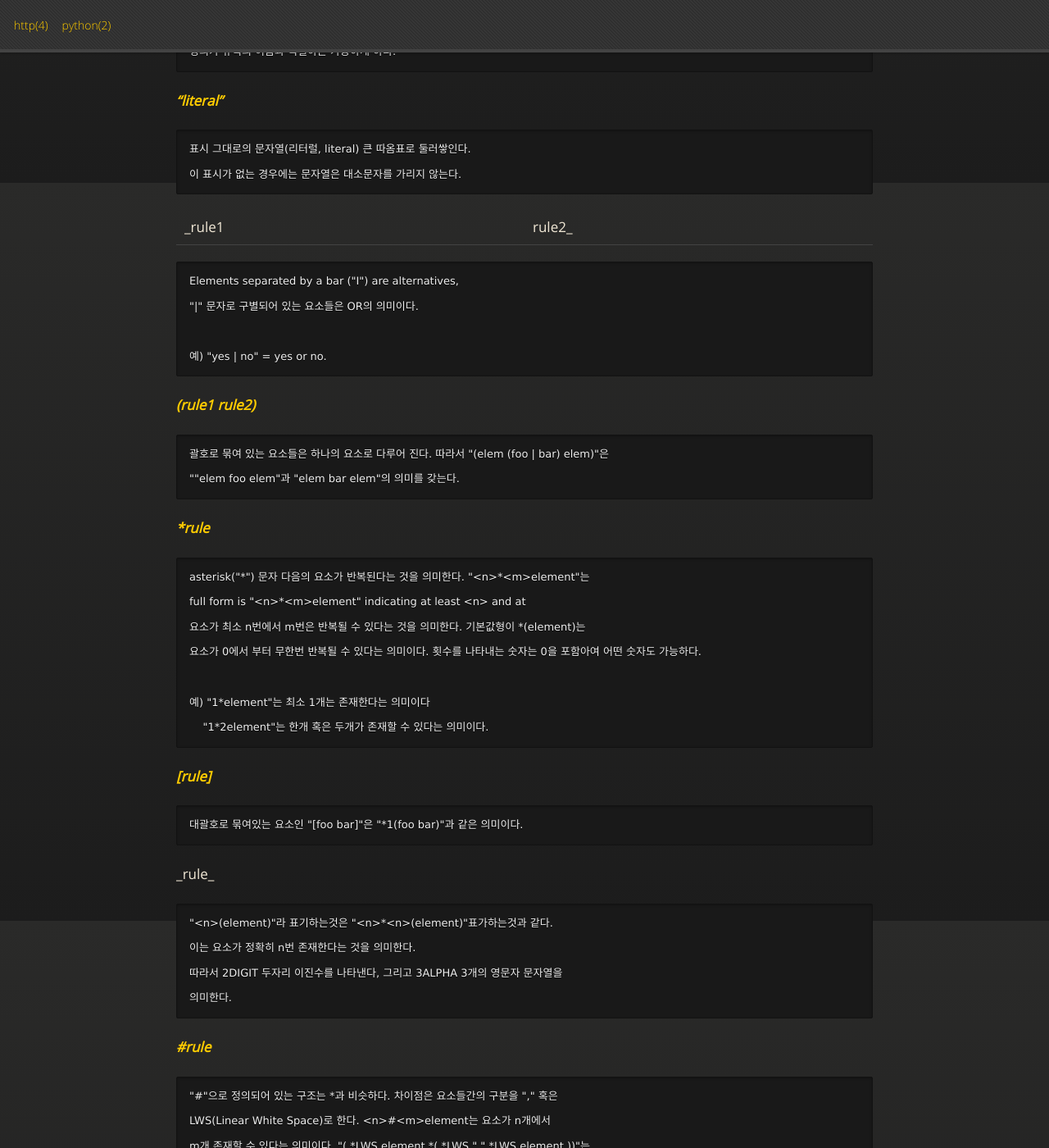
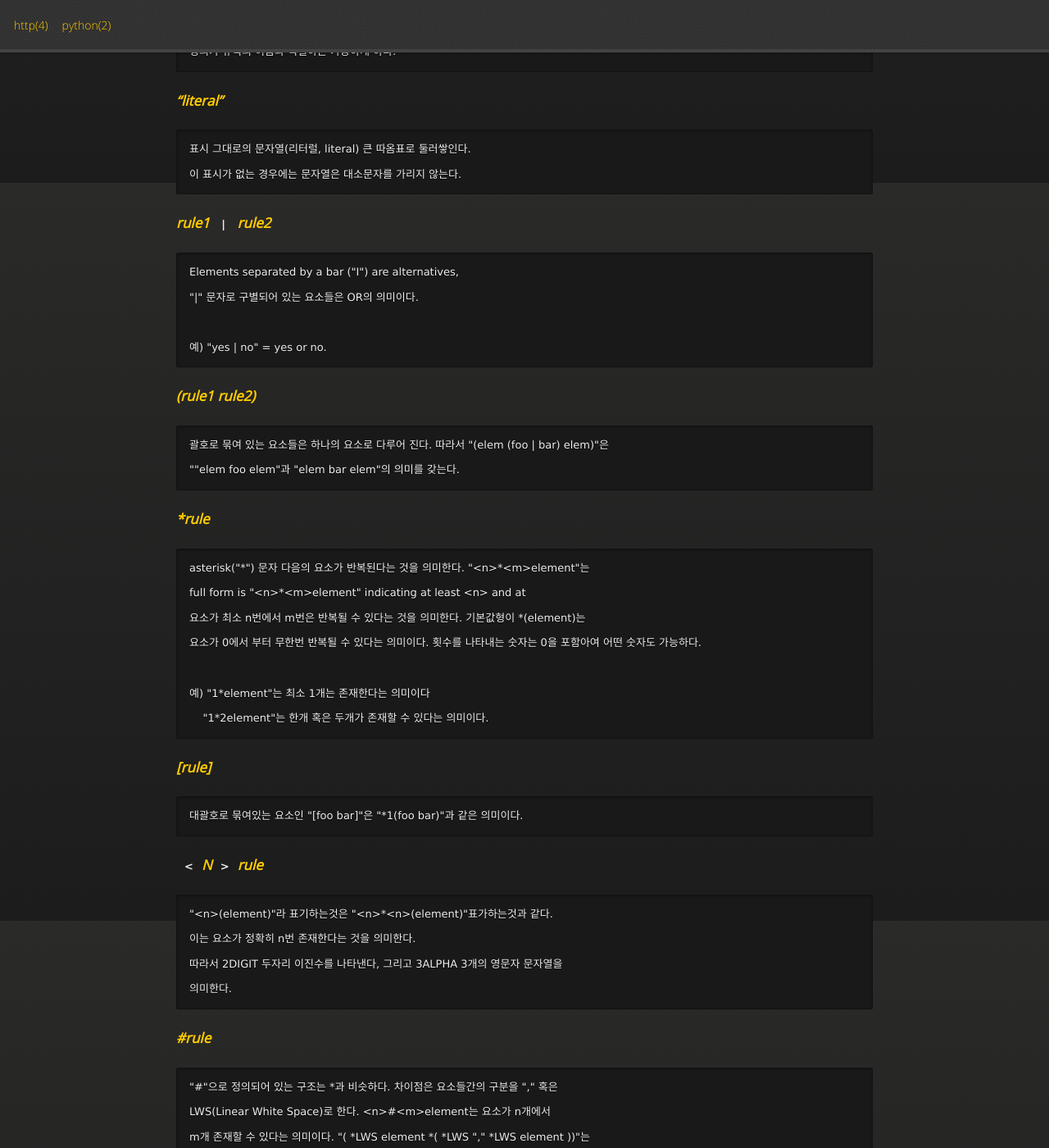
Before and after one commit to Luavis/luavis.github.io, a Jekyll site: the page built from _posts/http/2015-07-20-http-ABNF.markdown, in a window 1280 px wide and 1400 px high, scrolled down 1577 px. Shown: the whole window at 82% size. Built offline with Jekyll 4.4.1, drawn with Linux system fonts in a browser that asks for light colours; comment, search, counter and statistics services are not loaded.

```diff
--- a/_posts/http/2015-07-20-http-ABNF.markdown
+++ b/_posts/http/2015-07-20-http-ABNF.markdown
@@ -44,7 +44,7 @@ _"literal"_
     표시 그대로의 문자열(리터럴, literal) 큰 따옴표로 둘러쌓인다.
     이 표시가 없는 경우에는 문자열은 대소문자를 가리지 않는다.
 
-_rule1 | rule2_
+_rule1 `|` rule2_
 
     Elements separated by a bar ("I") are alternatives,
     "|" 문자로 구별되어 있는 요소들은 OR의 의미이다.
@@ -70,7 +70,7 @@ _[rule]_
 
     대괄호로 묶여있는 요소인 "[foo bar]"은 "*1(foo bar)"과 같은 의미이다.
 
-_<N>rule_
+_`<`N`>`rule_
 
     "<n>(element)"라 표기하는것은 "<n>*<n>(element)"표가하는것과 같다.
     이는 요소가 정확히 n번 존재한다는 것을 의미한다.
```
